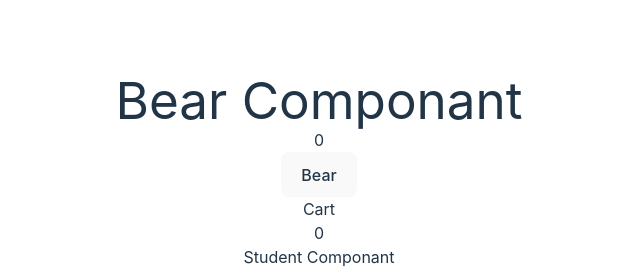
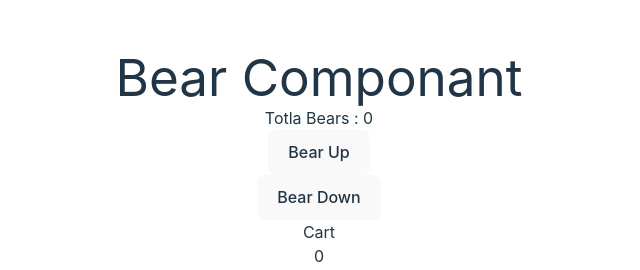
Before and after one commit to SanjoyGorai/rect-context-api, a React (Vite) app: page / in a window 1280 px wide. Shown: the top 270 px of the page, without its empty margins (321-961 px from the left). Built offline with nearby package versions, Linux system fonts and the light colour scheme; no server answers.

Commit message:
removeBears

```diff
--- a/src/components/Bear.jsx
+++ b/src/components/Bear.jsx
@@ -13,12 +13,13 @@ const Bear = () => {
     }
     const bears = useBearStore((state) => state.bears);
     const increasePopulation = useBearStore((state) => state.increasePopulation);
-
+    const removeBears = useBearStore(state => state.removeBears);
     return (
-        <div>
+        <div className='m-2'>
             <h1>Bear Componant</h1>
-            <h2>{bears}</h2>
-            <button className='bg-blue-600' onClick={increasePopulation}>Bear</button>
+            <h2>Totla Bears : {bears}</h2>
+            <button className='bg-blue-600 m-2' onClick={increasePopulation}>Bear Up</button> <br />
+            <button className='bg-blue-600 m-2' onClick={removeBears}>Bear Down</button>
         </div>
     )
 }
```
